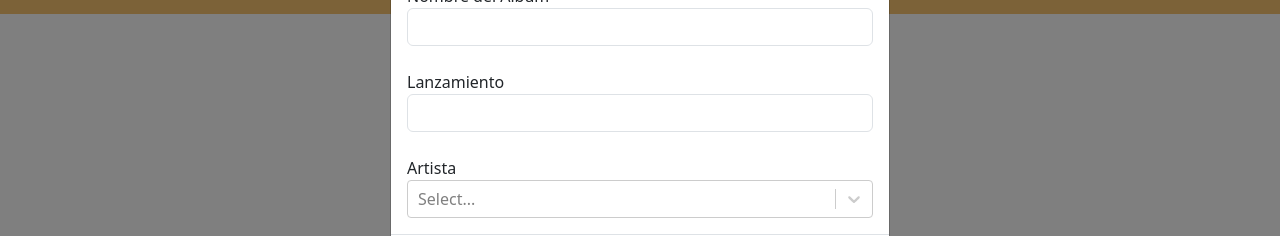
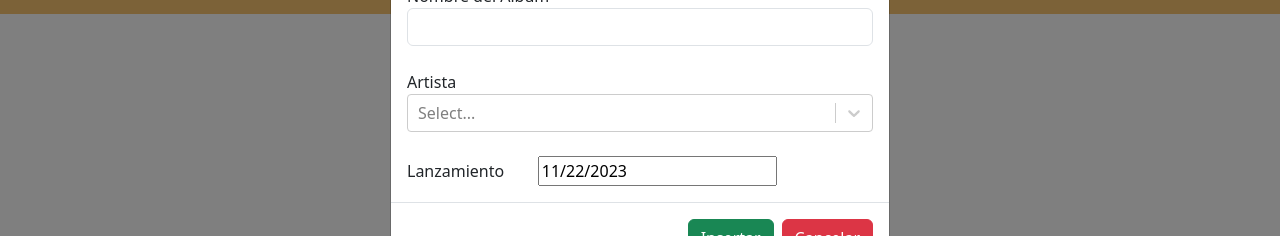
Before and after one commit to Gerson-Gomez/api_vistas, a React (Create React App) app: page /albums in a window 1280 px wide. Both pictures are taken after a click on the button "Agregar Álbum". Shown: the part 210-446 px from the top of the page. Built offline with nearby package versions, Linux system fonts and the light colour scheme; no server answers.

Commit message:
Update Albums.js
all ok

```diff
--- a/src/componentes/Albums.js
+++ b/src/componentes/Albums.js
@@ -5,6 +5,9 @@ import { FontAwesomeIcon } from '@fortawesome/react-fontawesome';
 import { faEdit, faTrashAlt } from '@fortawesome/free-solid-svg-icons';
 import { Modal, ModalBody, ModalFooter, ModalHeader } from 'reactstrap';
 import Select from 'react-select';
+import DatePicker from "react-datepicker";
+import { format } from 'date-fns';
+import "react-datepicker/dist/react-datepicker.css";
 
 const url = "http://127.0.0.1:8000/api/albums/";
 
@@ -18,7 +21,7 @@ class Albums extends Component {
         form: {
             id: '',
             nombre_album: '',
-            lanzamiento: '',
+            lanzamiento: new Date(), // Inicializar con la fecha actual
             id_artista: '',
             tipoModal: '',
         },
@@ -41,7 +44,11 @@ class Albums extends Component {
 
     peticionPost = async () => {
         delete this.state.form.id;
-        await axios.post(url, this.state.form).then(response => {
+
+        // Formatear la fecha antes de enviarla al servidor
+        const formattedDate = format(this.state.form.lanzamiento, 'yyyy-MM-dd');
+
+        await axios.post(url, { ...this.state.form, lanzamiento: formattedDate }).then(response => {
             this.modalInsertar();
             this.peticionGet();
         }).catch(error => {
@@ -50,7 +57,10 @@ class Albums extends Component {
     }
 
     peticionPut = () => {
-        axios.put(url + this.state.form.id, this.state.form).then(response => {
+        // Formatear la fecha antes de enviarla al servidor
+        const formattedDate = format(this.state.form.lanzamiento, 'yyyy-MM-dd');
+
+        axios.put(url + this.state.form.id, { ...this.state.form, lanzamiento: formattedDate }).then(response => {
             this.modalInsertar();
             this.peticionGet();
         });
@@ -73,7 +83,7 @@ class Albums extends Component {
             form: {
                 id: album.id,
                 nombre_album: album.nombre_album,
-                lanzamiento: album.lanzamiento,
+                lanzamiento: new Date(album.lanzamiento), // Convertir la fecha a objeto Date
                 id_artista: album.id_artista,
             }
         });
@@ -117,6 +127,15 @@ class Albums extends Component {
         console.log(this.state.albumSeleccionado);
     }
 
+    handleDateChange = (date) => {
+        this.setState({
+            form: {
+                ...this.state.form,
+                lanzamiento: date
+            }
+        });
+    }
+
     cargarDatosArtistas = () => {
         axios.get("http://127.0.0.1:8000/api/artistas")
             .then(response => {
@@ -130,18 +149,6 @@ class Albums extends Component {
                 console.log(error.message);
             });
     }
-    /*
-    cargarDatosArtistas = () => {
-        // Realiza una llamada a la API de artistas
-        axios.get("http://127.0.0.1:8000/api/artistas")
-            .then(response => {
-                // Almacena los datos de artistas en el estado
-                this.setState({ artistas: response.data });
-            })
-            .catch(error => {
-                console.log(error.message);
-            });
-    }*/
 
     render() {
         const { form, albumSeleccionado } = this.state;
@@ -151,9 +158,8 @@ class Albums extends Component {
         };
 
         return (
-
-        <div  style={styles}>
-        <div class="container" >
+            <div style={styles}>
+                <div class="container">
                     <div class="row">
                         <div className='col-6'>
                             <h4>Registrar Álbumes.</h4>
@@ -166,7 +172,7 @@ class Albums extends Component {
                     </div>
 
                     <hr></hr>
-                    <table class="table table-striped " >
+                    <table class="table table-striped ">
                         <thead>
                             <tr>
                                 <th>ID</th>
@@ -177,7 +183,6 @@ class Albums extends Component {
                             </tr>
                         </thead>
                         <tbody>
-
                             {this.state.data.map(album => {
                                 return (
                                     <tr key={album.id}>
@@ -209,16 +214,23 @@ class Albums extends Component {
                                 <br />
                                 <label htmlFor="nombre_album">Nombre del Álbum</label>
                                 <input className="form-control" type="text" name="nombre_album" onChange={this.handleChange} value={albumSeleccionado ? albumSeleccionado.nombre_album : ''} />
-                            <br />
-                            <label htmlFor="lanzamiento">Lanzamiento</label>
-                            <input className="form-control" type="text" name="lanzamiento" onChange={this.handleChange} value={albumSeleccionado ? albumSeleccionado.lanzamiento : ''} />
-                            <br />
+                                <br/>
+
+
                                 <label htmlFor="id_artista">Artista</label>
+
                                 <Select
                                     options={this.state.artistasOptions}
                                     onChange={(selectedOption) => this.setState({ albumSeleccionado: { ...this.state.albumSeleccionado, id_artista: selectedOption.value } })}
                                     value={this.state.artistasOptions.find(option => option.value === (this.state.albumSeleccionado ? this.state.albumSeleccionado.id_artista : ''))}
+                                /> <br />
+
+                                <label htmlFor="lanzamiento">Lanzamiento ㅤㅤ</label>
+                                <DatePicker
+                                    selected={form ? form.lanzamiento : new Date()} // La fecha seleccionada
+                                    onChange={this.handleDateChange} // Función para manejar cambios en la fecha
                                 />
+
                             </div>
                         </ModalBody>
                         <ModalFooter>
@@ -240,19 +252,20 @@ class Albums extends Component {
                                 <label htmlFor="nombre_album">Nombre del Álbum</label>
                                 <input className="form-control" type="text" name="nombre_album" onChange={this.handleChange} value={form ? form.nombre_album : ''} />
                                 <br />
-                            <label htmlFor="lanzamiento">Lanzamiento</label>
-                            <input className="form-control" type="text" name="lanzamiento" onChange={this.handleChange} value={form ? form.lanzamiento : ''} />
-                            <br />
                                 <label htmlFor="id_artista">Artista</label>
                                 <Select
                                     options={this.state.artistasOptions}
                                     onChange={(selectedOption) => this.setState({ form: { ...this.state.form, id_artista: selectedOption.value } })}
                                     value={this.state.artistasOptions.find(option => option.value === (this.state.form ? this.state.form.id_artista : ''))}
                                 />
+                                  <br />
+                                <label htmlFor="lanzamiento">Lanzamiento ㅤㅤ</label>
+                                <DatePicker
+                                    selected={form ? form.lanzamiento : new Date()} // La fecha seleccionada
+                                    onChange={this.handleDateChange} // Función para manejar cambios en la fecha
+                                />
                             </div>
                         </ModalBody>
-
-
                         <ModalFooter>
                             {this.state.tipoModal === 'insertar' ? (
                                 <button className="btn btn-success" onClick={() => this.peticionPost()}>
@@ -278,9 +291,9 @@ class Albums extends Component {
                     </Modal>
 
                 </div>
-
             </div>
         );
     }
 }
+
 export default Albums;
```
Lines whose indentation alone changed are shown as unchanged.
